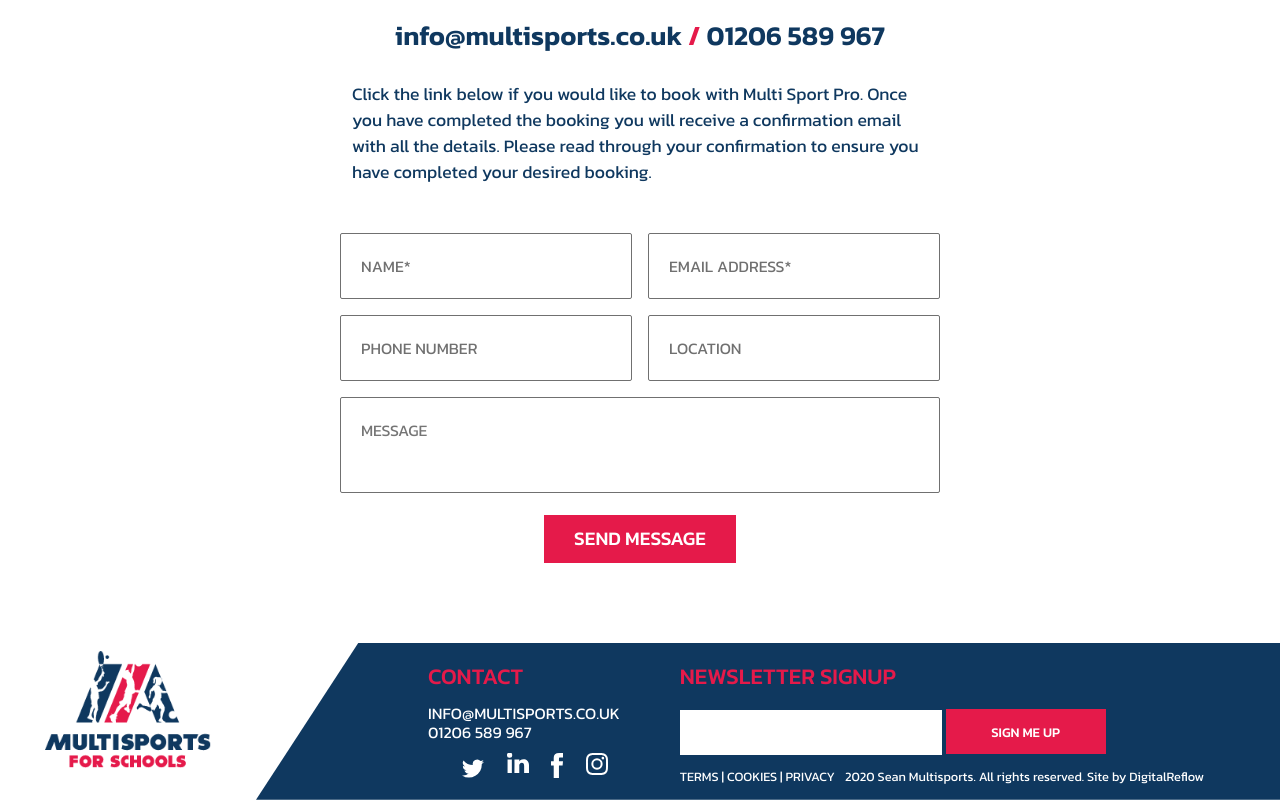
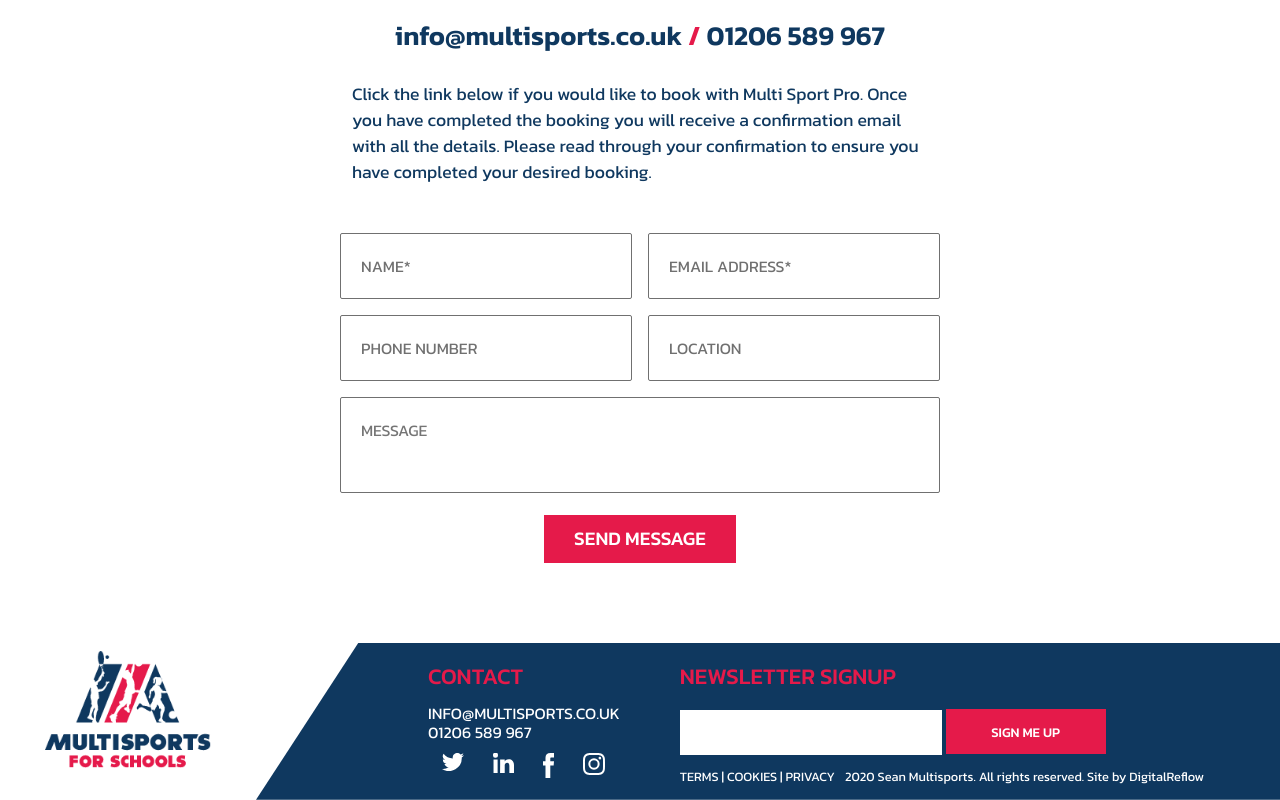
Before and after one commit to trash-panda-12/MultiSports-Completed, a website: page src/index.html in a window 1280 px wide. Shown: the part 3058-3858 px from the top of the page. Drawn offline with nearby package versions, Linux system fonts and the light colour scheme.

Commit message:
Clean up rogue <a> tag in the footer causing social icons to be unaligned

```diff
--- a/src/index.html
+++ b/src/index.html
@@ -486,7 +486,7 @@
                 </div>
 
                 <div class="social-icons">
-                    <a href="#"></a><img src="./images/social-icons/twitter.svg" alt="Twitter"></a>
+                    <a href="#"><img src="./images/social-icons/twitter.svg" alt="Twitter"></a>
                     <a href="#"><img src="./images/social-icons/linkedin.svg" alt="Linkedin"></a>
                     <a href="#"><img src="./images/social-icons/facebook.svg" alt="Facebook"></a>
                     <a href="#"><img src="./images/social-icons/instagram.svg" alt="Instagram"></a>
```
